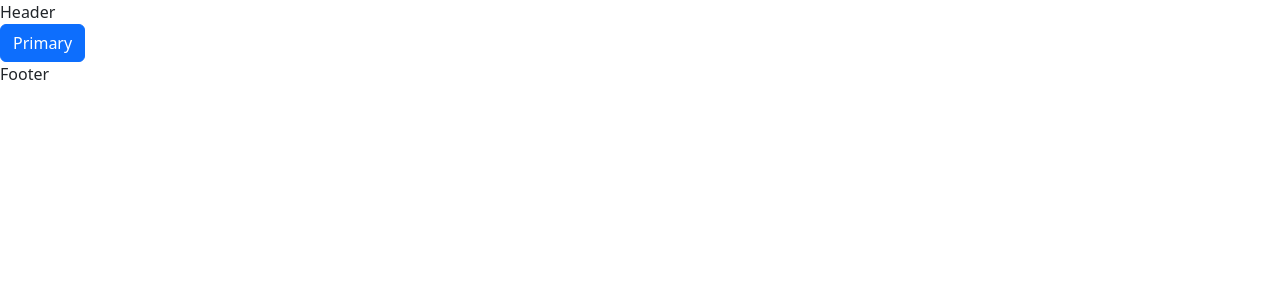
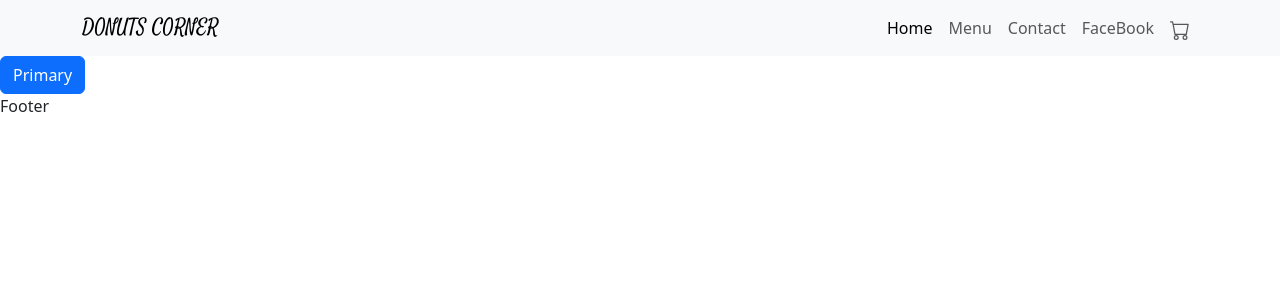
Before and after one commit to mohamed-wageh/dount-store, a React (Create React App) app: page / in a window 1280 px wide. Shown: the top 300 px of the page. Built offline with nearby package versions, Linux system fonts and the light colour scheme.

Commit message:
add navbar

```diff
--- a/public/index.html
+++ b/public/index.html
@@ -10,6 +10,10 @@
       content="Web site created using create-react-app"
     />
     <link rel="apple-touch-icon" href="%PUBLIC_URL%/logo192.png" />
+    <link
+      href="https://fonts.googleapis.com/css2?family=Satisfy&display=swap"
+      rel="stylesheet"
+    />
     <!--
       manifest.json provides metadata used when your web app is installed on a
       user's mobile device or desktop. See https://developers.google.com/web/fundamentals/web-app-manifest/
--- a/src/App.js
+++ b/src/App.js
@@ -7,15 +7,18 @@ import Home from "./pages/Home";
 import ProductDetails from "./pages/ProductDetails";
 import ShoppingCart from "./pages/ShoppingCart";
 import Checkout from "./pages/Checkout";
+import Menu from "./pages/Menu";
 
 const App = () => (
   <>
-  <Header/>
+    <Header />
     <Routes>
       <Route path="/" element={<Home />} />
       <Route path="/product/:id" element={<ProductDetails />} />
       <Route path="/cart" element={<ShoppingCart />} />
+      <Route path="/contact" element={<ShoppingCart />} />
       <Route path="/checkout" element={<Checkout />} />
+      <Route path="/menu" element={<Menu />} />
     </Routes>
     <Footer />
   </>
--- a/src/components/common/Header.js
+++ b/src/components/common/Header.js
@@ -1,9 +1,101 @@
-import React from 'react'
+import React, { useState } from "react";
+import { Link, useLocation } from "react-router-dom";
 
 const Header = () => {
+  const location = useLocation();
+  const [activeLink, setActiveLink] = useState(location.pathname);
+
+  const handleLinkClick = (path) => {
+    setActiveLink(path);
+  };
+
   return (
-    <div>Header</div>
-  )
-}
+    <nav className="navbar navbar-expand-lg bg-body-tertiary">
+      <div className="container">
+        <a
+          className="navbar-brand"
+          href="/"
+          style={{ fontFamily: "Satisfy, sans-serif" }}
+        >
+          DONUTS CORNER
+        </a>
+        <button
+          className="navbar-toggler"
+          type="button"
+          data-bs-toggle="collapse"
+          data-bs-target="#navbarNav"
+          aria-controls="navbarNav"
+          aria-expanded="false"
+          aria-label="Toggle navigation"
+        >
+          <span className="navbar-toggler-icon"></span>
+        </button>
+        <div className="collapse navbar-collapse" id="navbarNav">
+          <ul className="navbar-nav ms-auto">
+            <li className="nav-item">
+              <Link
+                className={`nav-link ${activeLink === "/" ? "active" : ""}`}
+                to="/"
+                onClick={() => handleLinkClick("/")}
+              >
+                Home
+              </Link>
+            </li>
+            <li className="nav-item">
+              <Link
+                className={`nav-link ${activeLink === "/menu" ? "active" : ""}`}
+                to="/menu"
+                onClick={() => handleLinkClick("/menu")}
+              >
+                Menu
+              </Link>
+            </li>
+            <li className="nav-item">
+              <Link
+                className={`nav-link ${
+                  activeLink === "/contact" ? "active" : ""
+                }`}
+                to="/contact"
+                onClick={() => handleLinkClick("/contact")}
+              >
+                Contact
+              </Link>
+            </li>
+            <li className="nav-item">
+              <a
+                className="nav-link"
+                href="https://github.com/mohamed-wageh"
+                target="_blank"
+              >
+                FaceBook
+              </a>
+            </li>
+            <li className="nav-item">
+              <Link
+                className={`nav-link ${
+                  activeLink === "/contact" ? "active" : ""
+                }`}
+                to="/cart"
+                onClick={() => handleLinkClick("/cart")}
+              >
+                <svg
+                  xmlns="http://www.w3.org/2000/svg"
+                  width="20"
+                  height="20"
+                  fill="currentColor"
+                  className="bi bi-cart"
+                  viewBox="0 0 16 16"
+                >
+                  <path d="M0 1.5A.5.5 0 0 1 .5 1H2a.5.5 0 0 1 .485.379L2.89 3H14.5a.5.5 0 0 1 .491.592l-1.5 8A.5.5 0 0 1 13 12H4a.5.5 0 0 1-.491-.408L2.01 3.607 1.61 2H.5a.5.5 0 0 1-.5-.5zM3.102 4l1.313 7h8.17l1.313-7H3.102zM5 12a2 2 0 1 0 0 4 2 2 0 0 0 0-4zm7 0a2 2 0 1 0 0 4 2 2 0 0 0 0-4zm-7 1a1 1 0 1 1 0 2 1 1 0 0 1 0-2zm7 0a1 1 0 1 1 0 2 1 1 0 0 1 0-2z" />
+                </svg>
+              </Link>
+            </li>
+            {/* ... other navigation links ... */}
+          </ul>
+        </div>
+      </div>
+    </nav>
+  );
+};
 
-export default Header
+export default Header;
--- a/src/pages/Home.js
+++ b/src/pages/Home.js
@@ -3,7 +3,7 @@ import React from 'react'
 const Home = () => {
   return (
     <div>
-      <button type="button" class="btn btn-primary">
+      <button type="button" className="btn btn-primary">
         Primary
       </button>
     </div>
--- /dev/null
+++ b/src/pages/Menu.js
@@ -0,0 +1,9 @@
+import React from 'react'
+
+const Menu = () => {
+  return (
+    <div>Menu</div>
+  )
+}
+
+export default Menu
```
